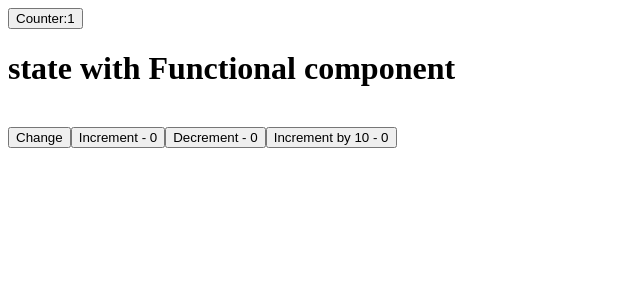
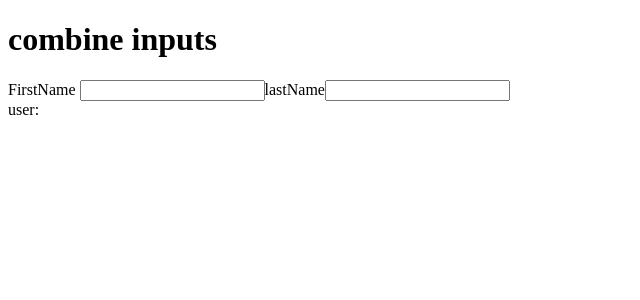
Before and after one commit to hussain-maaz/React-JS, a React (Create React App) app in the folder 01basicreact/: page / in a window 1280 px wide. Shown: the top 300 px of the page, without its empty margins (0-640 px from the left). Built offline with nearby package versions, Linux system fonts and the light colour scheme.

Commit message:
using spread operator(...user) merging input fields values

```diff
--- a/01basicreact/src/App.js
+++ b/01basicreact/src/App.js
@@ -16,13 +16,15 @@ import Product from "./component/Product";
 import PostList from "./component/PostList";
 // import PostForm from "./component/PostForm";
 import HookCounter from "./component/HookCounter";
+import HookObject from "./component/HookObject";
 
 class App extends React.Component {
   render() {
     // const numbers = [5, 6, 7, 8];
     return (
       <>
-        <HookCounter></HookCounter>
+        {/* <HookCounter></HookCounter> */}
+        <HookObject></HookObject>
         {/* <LifeCycle></LifeCycle> */}
         {/* <LifeCycle></LifeCycle> */}
         {/* <LifeCycle></LifeCycle> */}
--- a/01basicreact/src/component/HookCounter.jsx
+++ b/01basicreact/src/component/HookCounter.jsx
@@ -7,7 +7,7 @@ function HookCounter() {
 
   const changleHandle = () => {
     setTitleName("changing the state");
-    console.log(titleName);
+    // console.log(titleName);
     setCounter(counter * 5);
   };
   const Increment = () => {
@@ -32,7 +32,7 @@ function HookCounter() {
 
   useEffect(() => {
     console.log("useEffect invoked");
-  }, [count1, counter]);
+  }, [count1, counter,count]);
 
   return (
     <div>
--- /dev/null
+++ b/01basicreact/src/component/HookObject.jsx
@@ -0,0 +1,32 @@
+import React, { useState } from "react";
+
+function HookObject() {
+  const [user, setUser] = useState({ firstName: "", lastName: "" });
+
+  return (
+    <div>
+      <h1>combine inputs</h1>
+      <form action="">
+        <label htmlFor="">FirstName</label>{" "}
+        <input
+          type="text"
+          value={user.firstName}
+          onChange={(e) => {
+            setUser({ ...user, firstName: e.target.value });
+          }}
+        />
+        <label htmlFor="">lastName</label>
+        <input
+          type="text"
+          value={user.lastName}
+          onChange={(e) => {
+            setUser({ ...user, lastName: e.target.value });
+          }}
+        />
+        <br />
+        user: {user.firstName}{user.lastName}
+      </form>
+    </div>
+  );
+}
+export default HookObject;
```
